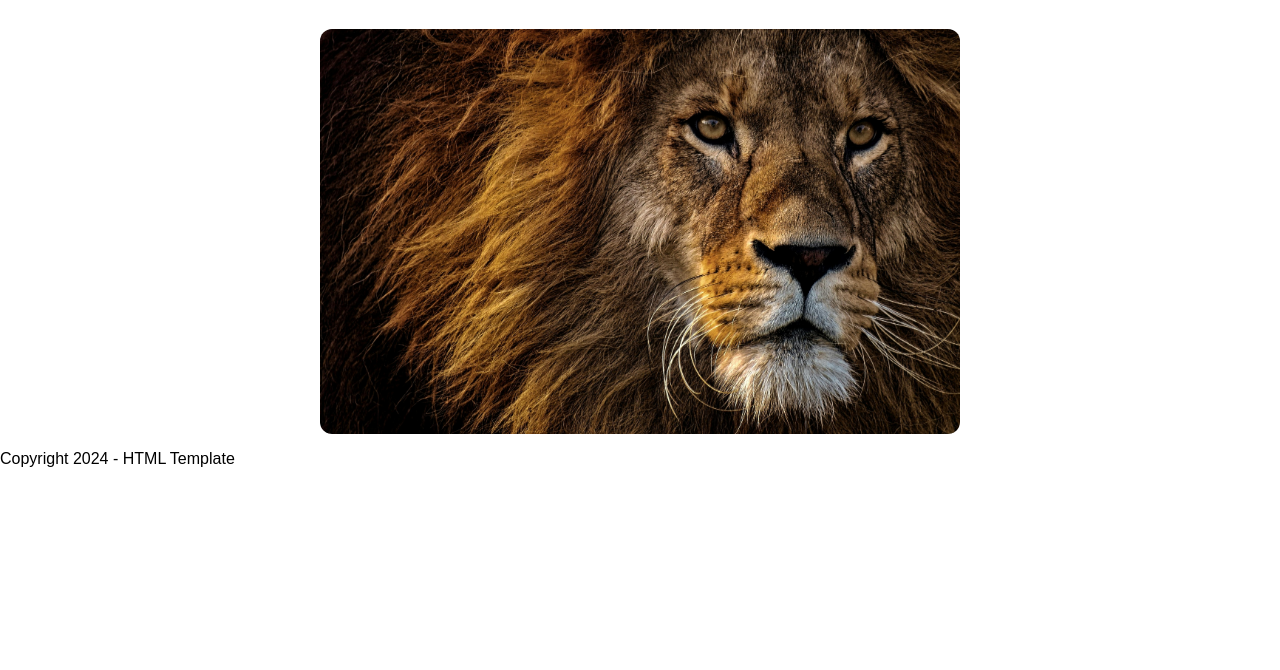
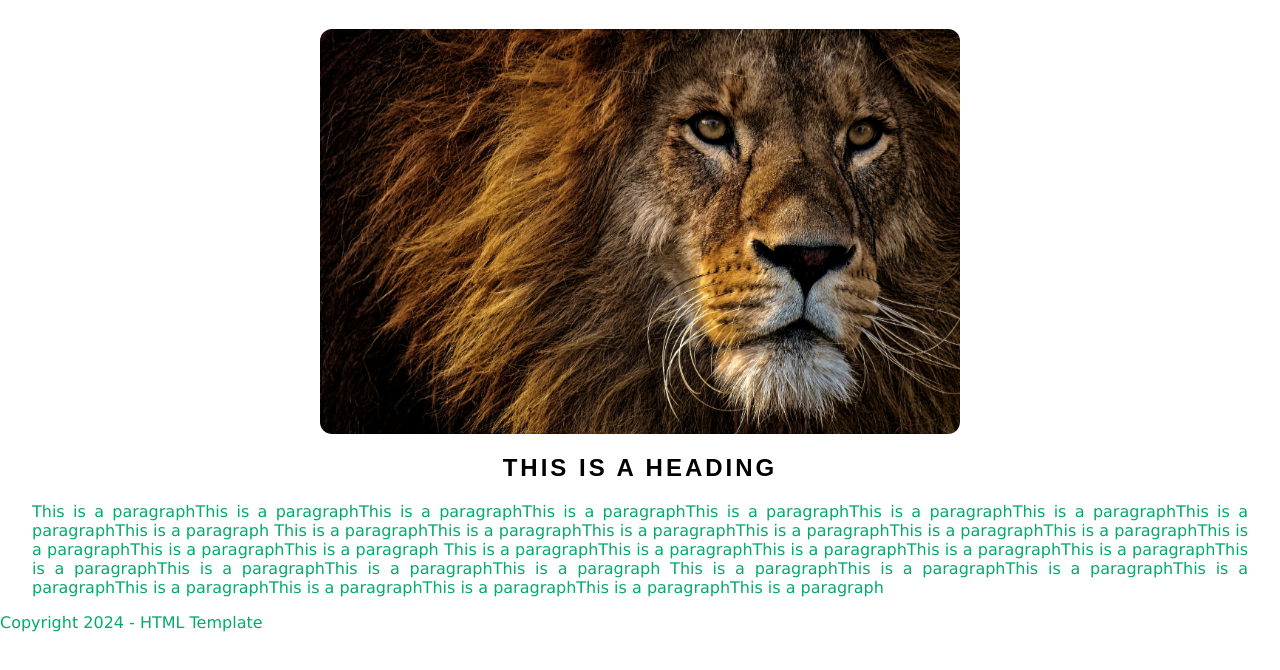
Before and after one commit to KBOlifant/Tutorial_Test, a plain HTML site: page index.html in a window 1280 px wide. Shown: the part 76-746 px from the top of the page. Drawn offline with Linux system fonts and the light colour scheme.

Commit message:
basic text elements

```diff
--- a/css/main.css
+++ b/css/main.css
@@ -39,3 +39,21 @@ header img{
     margin-top: 2em;
     border-radius: 12px;
 }
+
+p{
+    font-family: Verdana, Geneva, Tahoma, sans-serif;
+    font-size: 16px;
+    color: #04aa6d;
+    text-align: justify;
+}
+
+h1{
+    text-align: center;
+    text-transform: uppercase;
+    letter-spacing: 3px;
+}
+
+.text{
+    padding-left: 2em;
+    padding-right: 2em;
+}
--- a/index.html
+++ b/index.html
@@ -33,8 +33,13 @@
     <header>
         <img src="assets/Images/homeHeaderImage.jpg" width="100%">
     </header>
-    <section>
-        <!--multiple of these will be made-->
+    <section class="text">
+        <h1>This is a heading</h1>
+        <p>This is a paragraphThis is a paragraphThis is a paragraphThis is a paragraphThis is a paragraphThis is a paragraphThis is a paragraphThis is a paragraphThis is a paragraph
+            This is a paragraphThis is a paragraphThis is a paragraphThis is a paragraphThis is a paragraphThis is a paragraphThis is a paragraphThis is a paragraphThis is a paragraph
+            This is a paragraphThis is a paragraphThis is a paragraphThis is a paragraphThis is a paragraphThis is a paragraphThis is a paragraphThis is a paragraphThis is a paragraph
+            This is a paragraphThis is a paragraphThis is a paragraphThis is a paragraphThis is a paragraphThis is a paragraphThis is a paragraphThis is a paragraphThis is a paragraph
+        </p>
     </section>
     <footer>
         <p>Copyright 2024 - HTML Template</p>
```
